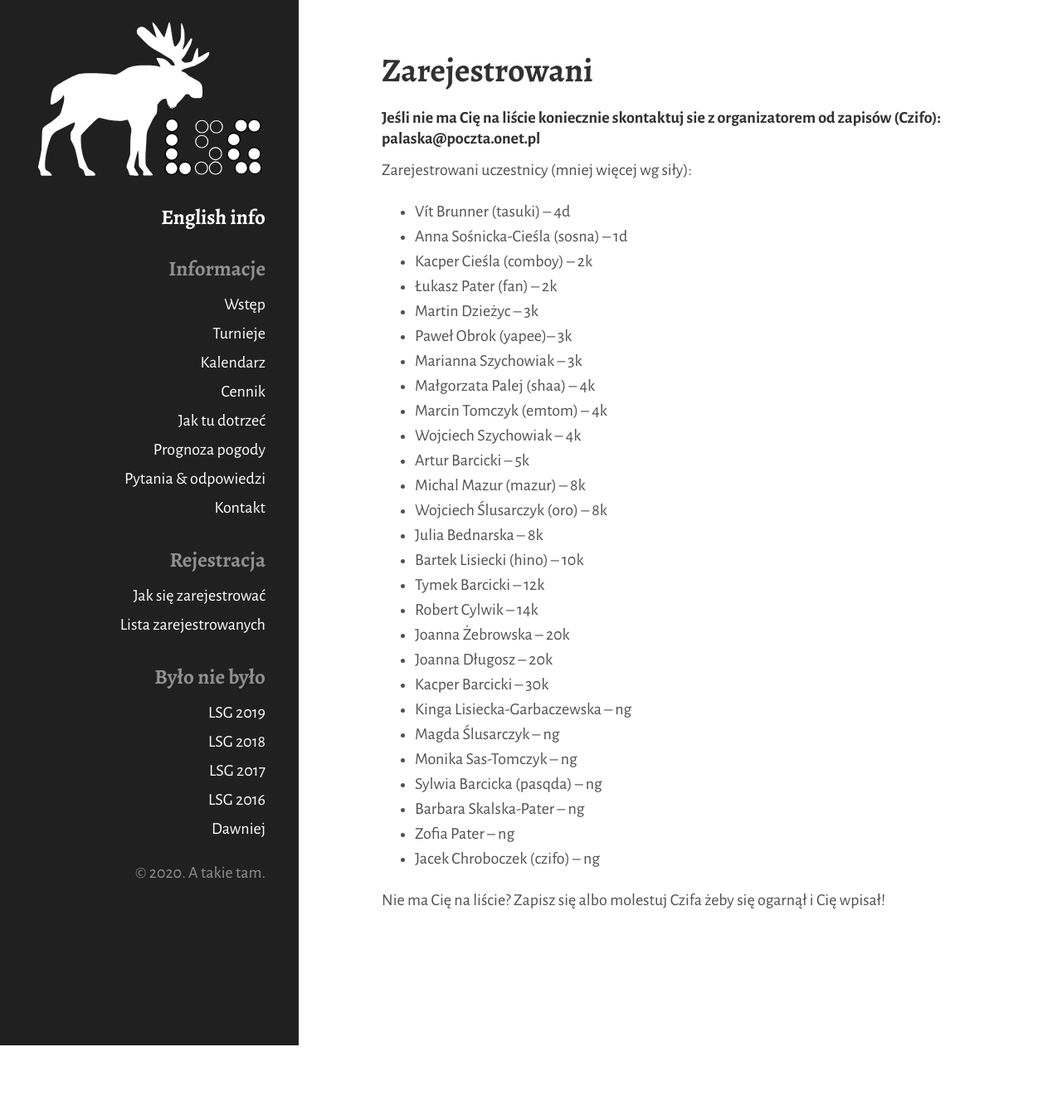
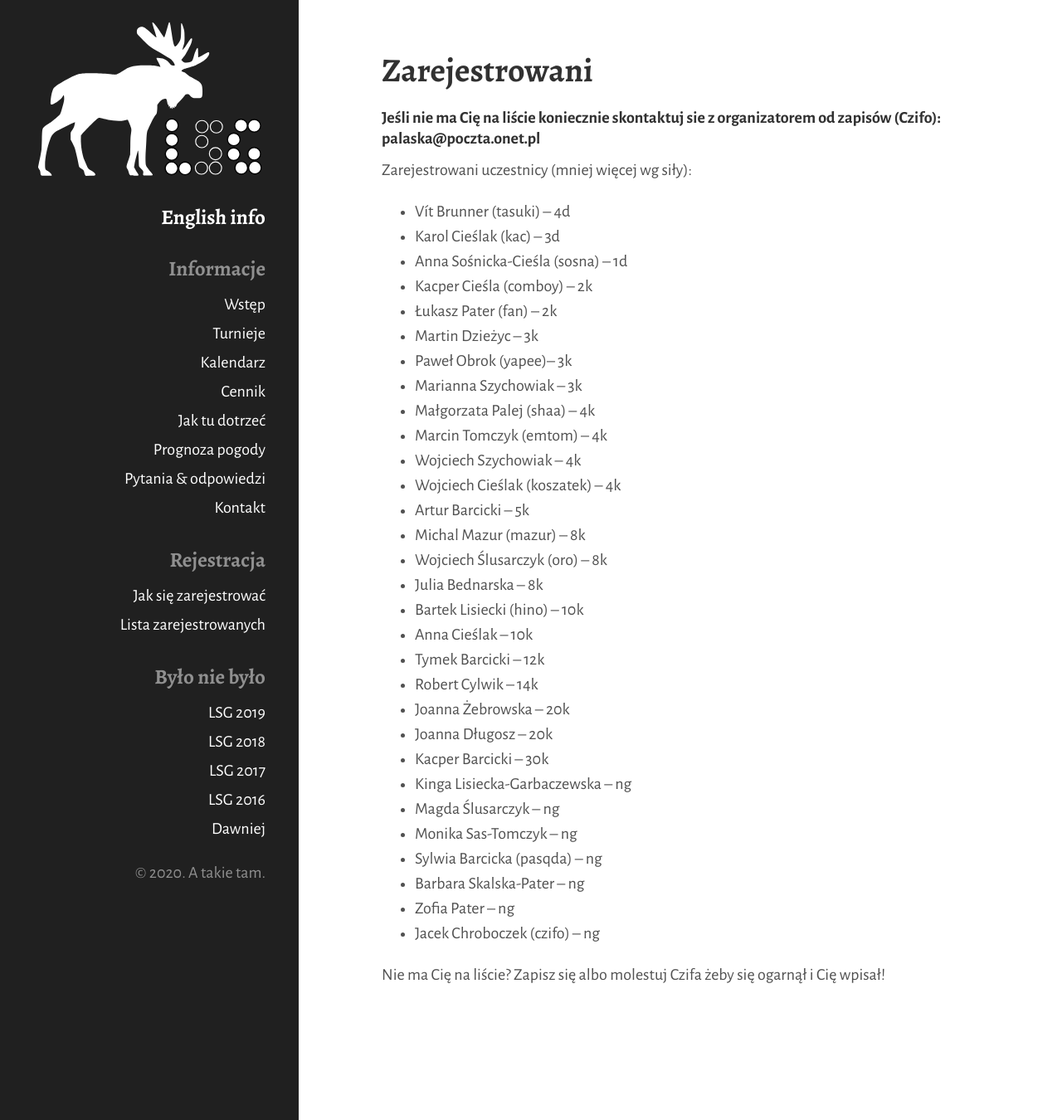
Before and after one commit to tasuki/lsg, a Jekyll site: the page built from zarejestrowani.md, in a window 1280 px wide. Shown: the whole page at 83% size. Built offline with Jekyll 4.4.1, drawn with Linux system fonts in a browser that asks for light colours; nearby versions of some CDN libraries; before the commit the page ends 1260 px from its top, so only the background shows below that.

Commit message:
Update zarejestrowani.md

```diff
--- a/zarejestrowani.md
+++ b/zarejestrowani.md
@@ -10,6 +10,7 @@ title: Zarejestrowani
 Zarejestrowani uczestnicy (mniej więcej wg siły):
 
 - Vít Brunner (tasuki) -- 4d
+- Karol Cieślak (kac) -- 3d
 - Anna Sośnicka-Cieśla (sosna) -- 1d
 - Kacper Cieśla (comboy) -- 2k
 - Łukasz Pater (fan) -- 2k
@@ -19,11 +20,13 @@ Zarejestrowani uczestnicy (mniej więcej wg siły):
 - Małgorzata Palej (shaa) -- 4k
 - Marcin Tomczyk (emtom) -- 4k
 - Wojciech Szychowiak -- 4k
+- Wojciech Cieślak (koszatek) -- 4k
 - Artur Barcicki -- 5k
 - Michal Mazur (mazur) -- 8k
 - Wojciech Ślusarczyk (oro) -- 8k
 - Julia Bednarska -- 8k
 - Bartek Lisiecki (hino) -- 10k
+- Anna Cieślak -- 10k
 - Tymek Barcicki -- 12k
 - Robert Cylwik -- 14k
 - Joanna Żebrowska -- 20k
```
